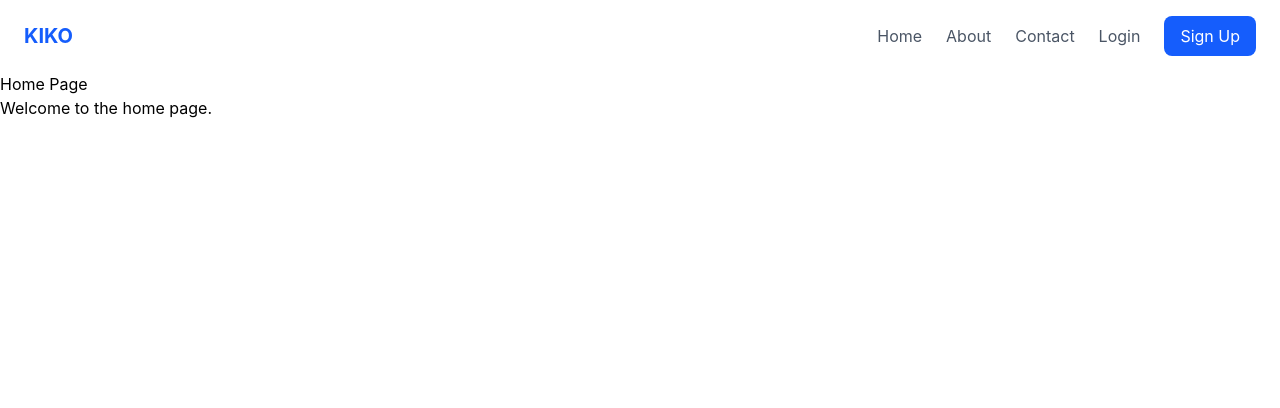
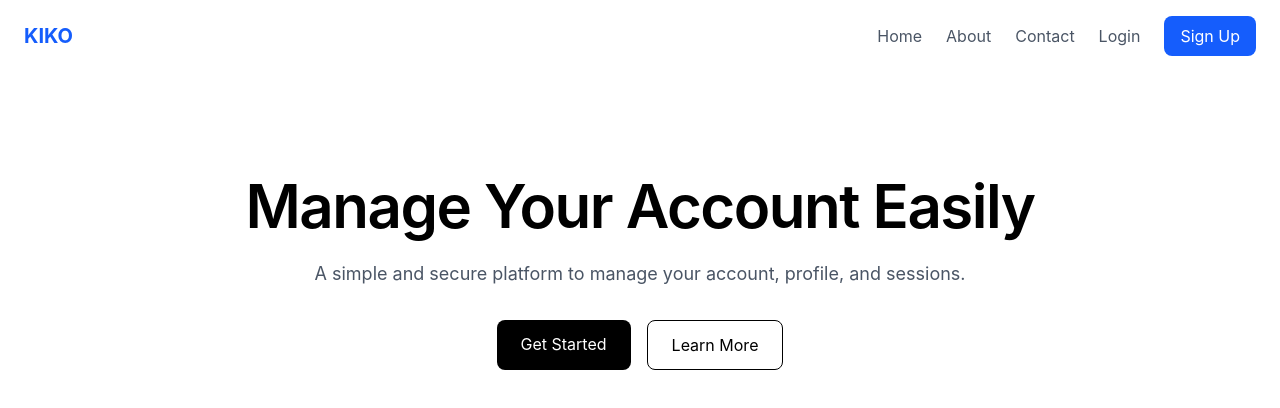
Before and after one commit to Thekishor/user_service, a React (Vite) app in the folder frontend/: page / in a window 1280 px wide. Shown: the top 408 px of the page. Built offline with nearby package versions, Linux system fonts and the light colour scheme; no server answers.

Commit message:
hero section impl

```diff
--- /dev/null
+++ b/frontend/src/components/home/FeaturesSection.jsx
@@ -0,0 +1,5 @@
+const FeaturesSection = () => {
+  return <section></section>;
+};
+
+export default FeaturesSection;
--- /dev/null
+++ b/frontend/src/components/home/HeroSection.jsx
@@ -0,0 +1,31 @@
+import { Link } from "react-router-dom";
+
+const HeroSection = () => {
+  return (
+    <section className="px-6 py-24 text-center">
+      <h1 className="mt-2 text-4xl font-semibold tracking-tight sm:text-6xl">
+        Manage Your Account Easily
+      </h1>
+      <p className="mx-auto mt-6 max-w-2xl text-lg text-gray-600">
+        A simple and secure platform to manage your account, profile, and
+        sessions.
+      </p>
+      <div className="mt-8 flex justify-center gap-4">
+        <Link
+          to="/login"
+          className="rounded-lg bg-black px-6 py-3 text-white hover:bg-gray-800"
+        >
+          Get Started
+        </Link>
+        <Link
+          to="/about"
+          className="rounded-lg border px-6 py-3 hover:bg-gray-50"
+        >
+          Learn More
+        </Link>
+      </div>
+    </section>
+  );
+};
+
+export default HeroSection;
--- a/frontend/src/layouts/AuthLayout.jsx
+++ b/frontend/src/layouts/AuthLayout.jsx
@@ -1,7 +1,7 @@
 function AuthLayout({ children }) {
   return (
-    <main className="min-h-screen bg-slate-100 flex justify-center items-center py-10">
-      <div className="mx-auto w-full max-w-md rounded-xl bg-white p-8 shadow-md">
+    <main className="min-h-screen bg-slate-100 flex justify-center items-center py-8">
+      <div className="w-full max-w-md rounded-xl bg-white p-8 shadow-md">
         {children}
       </div>
     </main>
--- a/frontend/src/pages/Home.jsx
+++ b/frontend/src/pages/Home.jsx
@@ -1,11 +1,13 @@
 import { Navigate } from "react-router-dom";
 import { useAuth } from "../context/AppContext";
+import HeroSection from "../components/home/HeroSection";
+import FeaturesSection from "../components/home/FeaturesSection";
 
 const Home = () => {
   const { user, loading } = useAuth();
 
   if (loading) {
-    return <div></div>;
+    return <div className="ml-2">Loading...</div>;
   }
 
   if (user) {
@@ -13,10 +15,10 @@ const Home = () => {
   }
 
   return (
-    <div>
-      <h1>Home Page</h1>
-      <p>Welcome to the home page.</p>
-    </div>
+    <>
+      <HeroSection />
+      <FeaturesSection />
+    </>
   );
 };
 
```
